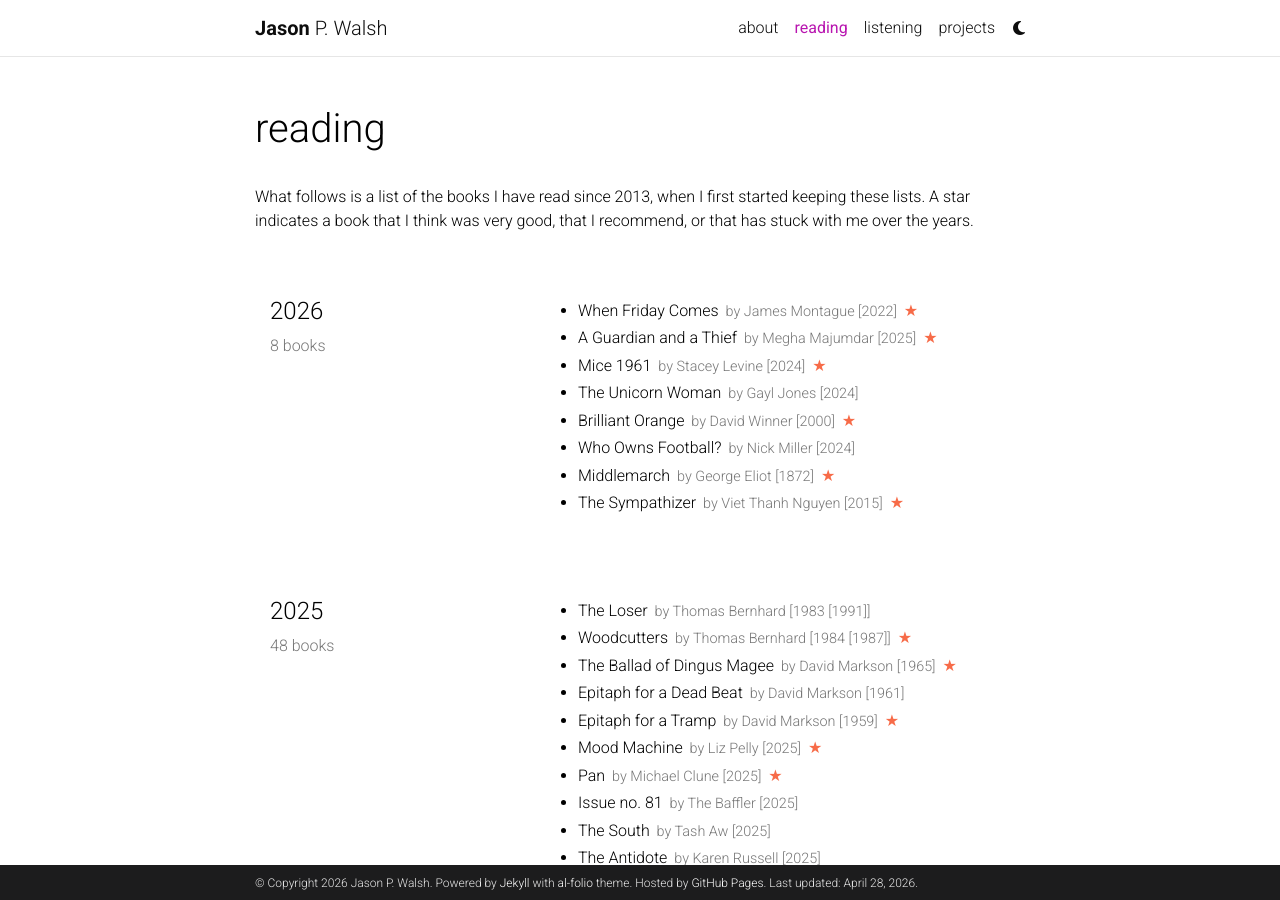
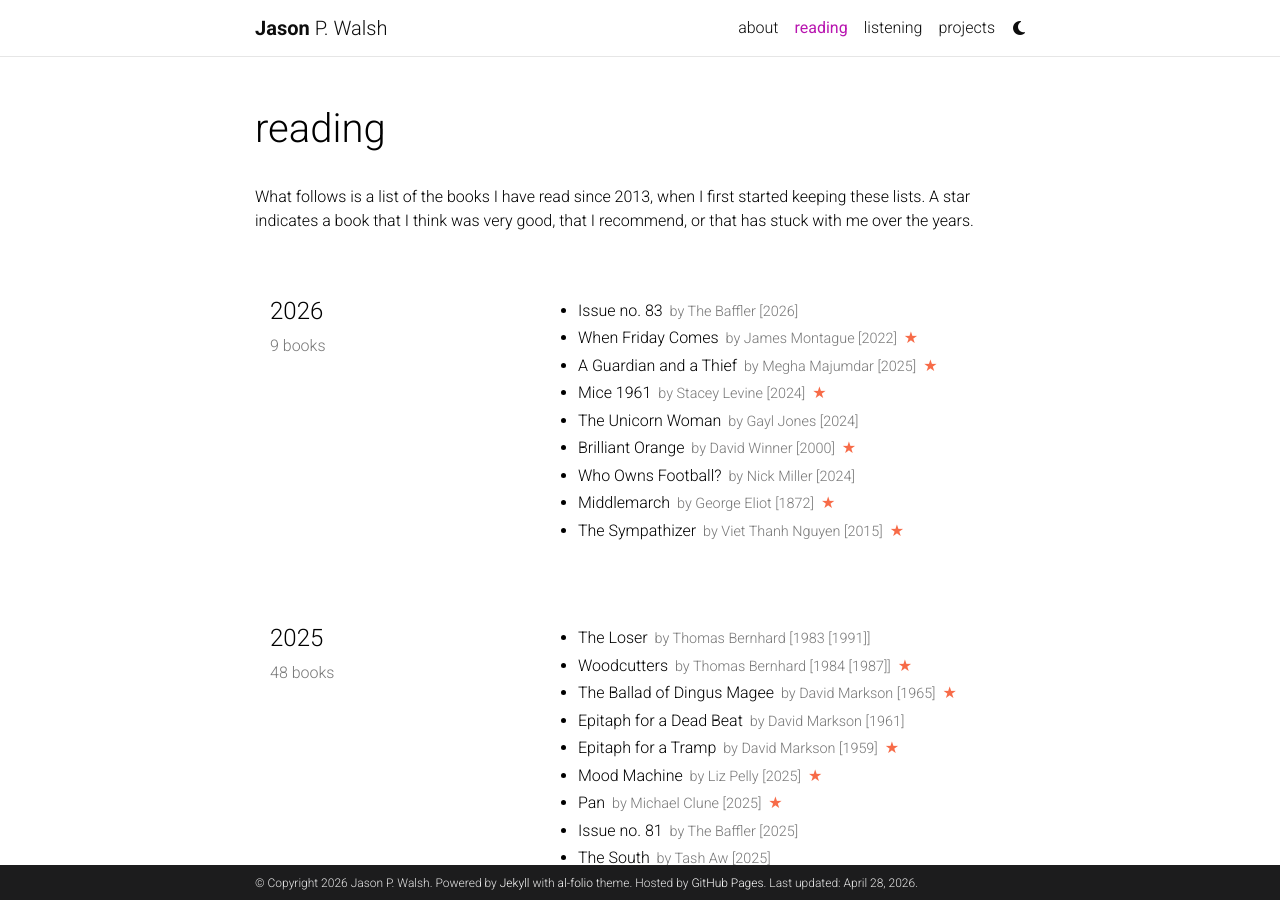
Before and after one commit to jwals23/jwals23.github.io, a Jekyll site: the page built from _pages/reading.md, in a window 1280 px wide and 900 px high. Built offline with Jekyll 4.4.1, drawn with Linux system fonts in a browser that asks for light colours; comment, search, counter and statistics services are not loaded; a style sheet for code colours, icons or effects is not loaded.

Commit message:
Update reading.yml

```diff
--- a/_data/reading.yml
+++ b/_data/reading.yml
@@ -1,6 +1,10 @@
 list:
   - year: "2026"
     books:
+      - title: Issue no. 83
+        author: The Baffler
+        year: 2026
+
       - title: When Friday Comes
         author: James Montague
         year: 2022
```
